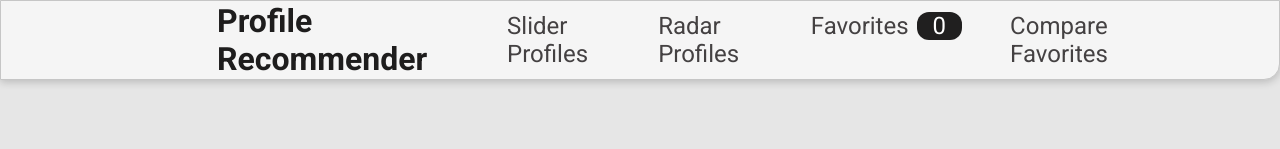
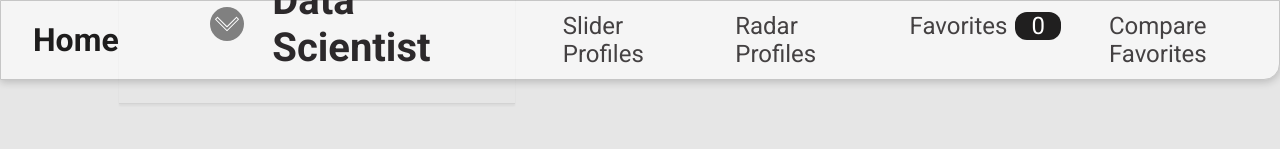
Before and after one commit to MustafaYasin/thesis, a React (Create React App) app in the folder project/frontend/: page / in a window 1280 px wide. Shown: the top 149 px of the page. Built offline with nearby package versions, Linux system fonts and the light colour scheme.

Commit message:
styling added

```diff
--- a/project/frontend/src/components/filter/Filter.js
+++ b/project/frontend/src/components/filter/Filter.js
@@ -83,16 +83,17 @@ function Filter(props) {
         <ProgrammingLanguageFilter />
       </div>
       <div className={classes.sliderBox}>
-        <div className={classes.featureSlider}>
+        <div className={classes.featureSlider1}>
           <Slider
             feature={jobCategory}
+            text="This feature represents the Data Science Score. It is calculated by the Datascience Project of the User"
             featureValue={feature1Factor}
             setFeatureValue={setFeature1Factor}
             handleSlider={handleFeature1Slider}
             color="darkgreen"
           />
         </div>
-        <div className={classes.featureSlider}>
+        <div className={classes.featureSlider2}>
           <Slider
             feature="Feature 2"
             featureValue={feature2Factor}
@@ -101,7 +102,7 @@ function Filter(props) {
             color="darkgoldenrod"
           />
         </div>
-        <div className={classes.featureSlider}>
+        <div className={classes.featureSlider3}>
           <Slider
             feature="Feature 3"
             featureValue={feature3Factor}
--- a/project/frontend/src/components/filter/Filter.module.css
+++ b/project/frontend/src/components/filter/Filter.module.css
@@ -108,9 +108,10 @@ h2 {
   display: flex;
   flex-direction: column;
 }
-.featureSlider{
+.featureSlider1,.featureSlider2,.featureSlider3{
   margin-bottom: 2rem;
 }
+
 .radarChart{
   background-color: white;
   border-radius: 2rem;
--- a/project/frontend/src/components/filter/Slider.js
+++ b/project/frontend/src/components/filter/Slider.js
@@ -12,7 +12,9 @@ function Slider(props) {
       <div className={classes.wrapper}>
         <header>
           <h2>{props.feature} Score</h2>
-          <p>This feature's weight is currently</p>
+          <p>Use the Slider to adjust the weight of this Feature</p>
+
+          {props.text?<p>{props.text}</p>:<p>This feature's weight is currently</p>}
         </header>
         <div className={classes.priceInput}>
           <div className={classes.field}>
--- a/project/frontend/src/components/filter/Slider.module.css
+++ b/project/frontend/src/components/filter/Slider.module.css
@@ -4,8 +4,9 @@
 }
 
 .wrapper {
+
   width: 24rem;
-  background-color: white;
+  background-color:white;
   border-radius: 10px;
   padding: 20px 25px 40px;
   box-shadow: 0 3px 6px rgba(0, 0, 0, 0.1);
--- a/project/frontend/src/components/layout/DropdownMenu.module.css
+++ b/project/frontend/src/components/layout/DropdownMenu.module.css
@@ -7,7 +7,7 @@
     border: 1px solid black;
     border-radius: 2rem;
     padding: 1rem;
-    overflow: hidden;
+    z-index: 100;
 }
 
 .menuItem{
--- a/project/frontend/src/components/layout/MainNavigation.js
+++ b/project/frontend/src/components/layout/MainNavigation.js
@@ -1,16 +1,31 @@
 import { Link } from "react-router-dom";
 import classes from "./MainNavigation.module.css";
-import { useContext } from "react";
+import { useContext, useState } from "react";
 import FavoritesContext from "../store/favorites-context";
+import FilterHeader from "../filter/FilterHeader";
+import jobs from "../layout/JobCategories";
 
 function MainNavigation() {
   const favoriteCtx = useContext(FavoritesContext);
+  const [jobCategory, setJobCategory] = useState(jobs.dataScience);
 
+  function dropDownClickHandler(category) {
+    setJobCategory(category);
+  }
   return (
     <header className={classes.header}>
-      <Link to="/">
-        <div className={classes.logo}>Profile Recommender</div>
-      </Link>
+      <div className={classes.leftContainer}>
+        <Link to="/">
+          <div className={classes.logo}>Home</div>
+        </Link>
+      </div>
+      <div className={classes.categoryDropdownContainer}>
+        <FilterHeader
+          jobCategory={jobCategory}
+          setJobCategory={setJobCategory}
+          Handler={dropDownClickHandler}
+        />
+      </div>
       <nav>
         <ul>
           <li>
--- a/project/frontend/src/components/layout/MainNavigation.module.css
+++ b/project/frontend/src/components/layout/MainNavigation.module.css
@@ -6,8 +6,8 @@
   display: flex;
   align-items: center;
   justify-content: space-between;
-  background-color: rgb(245,245,245);
-  padding: 0 10%;
+  background-color: rgb(245, 245, 245);
+  padding: 0;
   border-style: solid;
   border-width: 1px;
   border-color: #c6c6c6;
@@ -18,12 +18,22 @@
 
 .logo {
   font-size: 2rem;
-  margin-left: 5.5rem;
+  margin-left: 2rem;
   color: rgb(30, 29, 29);
   font-weight: bold;
 }
 .logo:hover {
   text-decoration: underline;
+}
+.categoryDropdownContainer {
+  position: relative;
+  padding-bottom: 0;
+  overflow: visible;
+
+  z-index: 100;
+}
+.categoryDropdownContainer h1 {
+  margin: 0;
 }
 .header ul {
   list-style: none;
--- a/project/frontend/src/components/profiles/ProfileItemMini.module.css
+++ b/project/frontend/src/components/profiles/ProfileItemMini.module.css
@@ -22,6 +22,9 @@
   border-top-right-radius: 6px;
   border-top-left-radius: 6px;
   background-color: #2c292b;
+}
+.imageContainer:hover{
+  cursor  : pointer;
 }
 
 .image {
```
